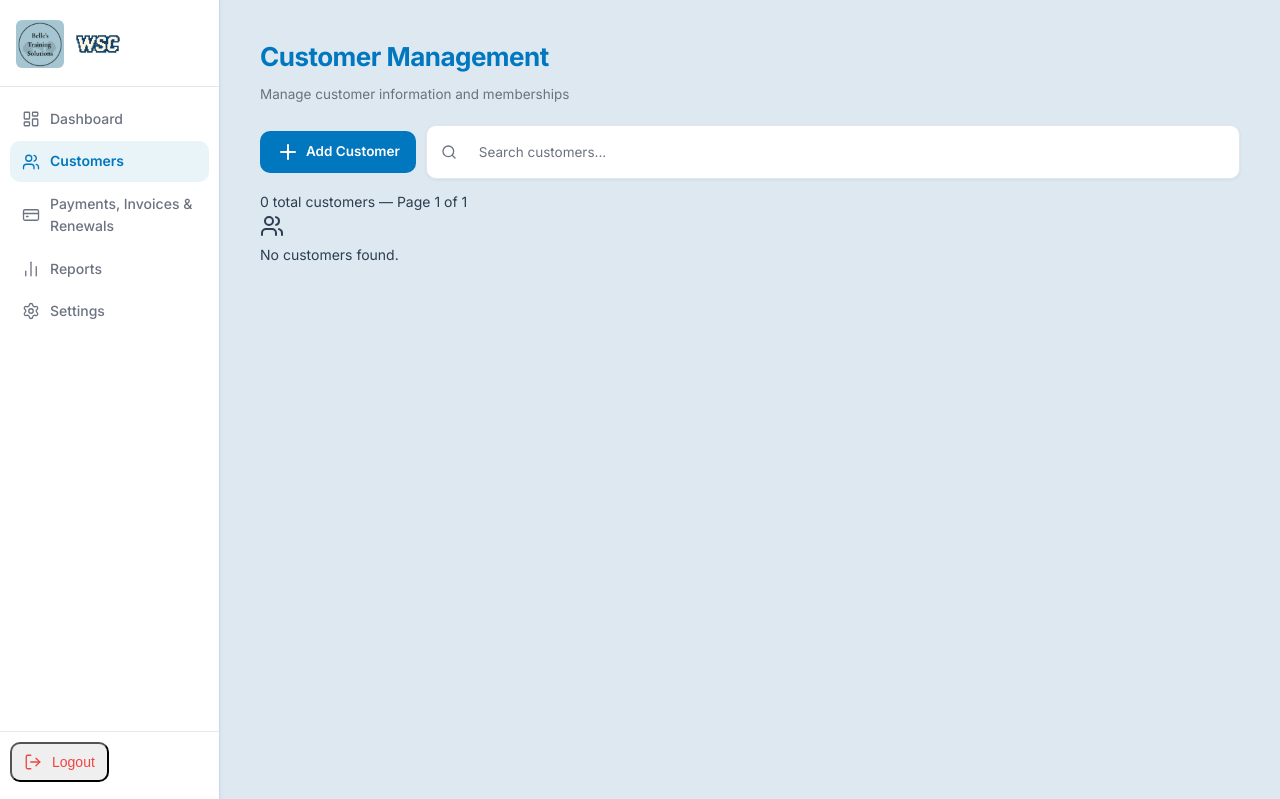
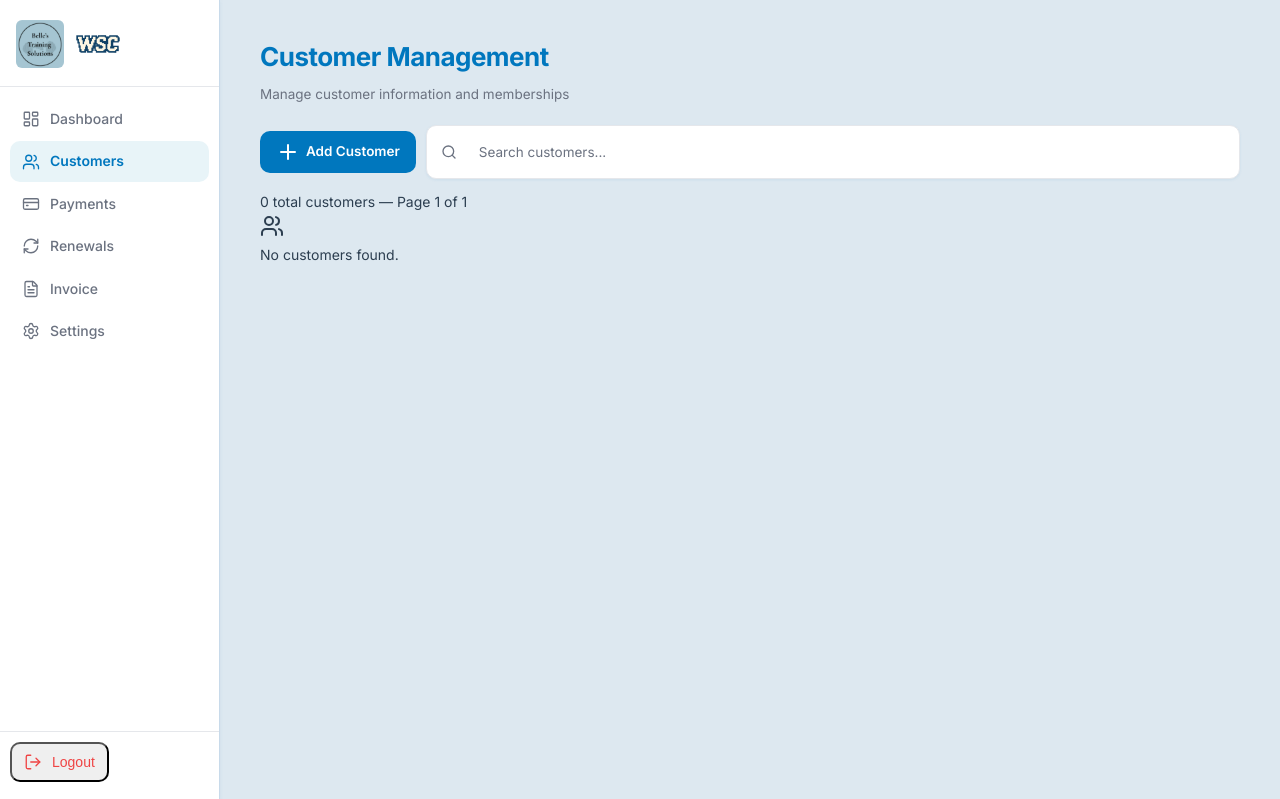
Before and after one commit to CollegeCod/winter-2026-projectrepo, a PHP site: page /customers.php in a window 1280 px wide. Shown: the top 799 px of the page. Run offline with PHP 8.4, Linux system fonts and the light colour scheme; data that the repository does not hold is empty.

Commit message:
Add files via upload

```diff
--- a/ProjectDocs/customers.php
+++ b/ProjectDocs/customers.php
@@ -118,9 +118,7 @@ $customers = $data_stmt->fetchAll(PDO::FETCH_ASSOC);
             <img src="images/WSC_Logo.png" alt="WSC" class="logo-wsc">
         </div>
         <div class="logo-fallback">
-                <div class="logo-circle">
-                    <span>Belle's<br>Training<br>Solutions</span>
-                </div>
+            <div class="logo-circle"><span>Belle's<br>Training<br>Solutions</span></div>
             <span class="wsc-text">WSC</span>
         </div>
     </div>
@@ -134,19 +132,19 @@ $customers = $data_stmt->fetchAll(PDO::FETCH_ASSOC);
             <i data-lucide="users" class="nav-icon"></i>
             <span>Customers</span>
         </a>
-        <a href="invoice_hub.php" class="nav-item">
+        <a href="invoices.php" class="nav-item">
             <i data-lucide="credit-card" class="nav-icon"></i>
-            <span>Payments, Invoices & Renewals</span>
+            <span>Payments</span>
         </a>
- <!--       <a href="renewals.php" class="nav-item">
+        <a href="renewal.php" class="nav-item">
             <i data-lucide="refresh-cw" class="nav-icon"></i>
             <span>Renewals</span>
-        </a> -->
-        <a href="Reports.php" class="nav-item">
-            <i data-lucide="bar-chart-2" class="nav-icon"></i>
-            <span>Reports</span>
         </a>
-        <a href="settings.php" class="nav-item">
+        <a href="invoice.php" class="nav-item">
+            <i data-lucide="file-text" class="nav-icon"></i>
+            <span>Invoice</span>
+        </a>
+        <a href="sys_settings.php" class="nav-item">
             <i data-lucide="settings" class="nav-icon"></i>
             <span>Settings</span>
         </a>
@@ -396,19 +394,56 @@ document.querySelectorAll('tr.clickable-row').forEach(function (row) {
 });
 
 // ── Actions hamburger menu ────────────────────────────────────────────────
+// Portal the dropdown to <body> so overflow clipping on table/scroll containers
+// can never cut it off
+
+var _active_dropdown = null;
+
 function toggleMenu(btn) {
-    var dropdown = btn.nextElementSibling;
-    document.querySelectorAll('.actions-dropdown.open').forEach(function (d) {
-        if (d !== dropdown) d.classList.remove('open');
-    });
-    dropdown.classList.toggle('open');
+    // If clicking the same button, close and bail
+    if (_active_dropdown && _active_dropdown._btn === btn) {
+        closeActiveDropdown();
+        return;
+    }
+
+    closeActiveDropdown();
+
+    var template = btn.nextElementSibling; // the .actions-dropdown in the row
+    var clone     = template.cloneNode(true);
+    clone.classList.add('open');
+    clone.style.position = 'fixed';
+    clone.style.zIndex   = '9999';
+    clone.style.display  = 'block';
+
+    // Position relative to button
+    var rect = btn.getBoundingClientRect();
+    document.body.appendChild(clone);
+
+    var ch = clone.offsetHeight;
+    var cw = clone.offsetWidth;
+
+    // Flip up if not enough room below
+    if (rect.bottom + ch > window.innerHeight) {
+        clone.style.top  = (rect.top - ch) + 'px';
+    } else {
+        clone.style.top  = (rect.bottom + 4) + 'px';
+    }
+    clone.style.left = (rect.right - cw) + 'px';
+
+    _active_dropdown = clone;
+    _active_dropdown._btn = btn;
+}
+
+function closeActiveDropdown() {
+    if (_active_dropdown) {
+        _active_dropdown.remove();
+        _active_dropdown = null;
+    }
 }
 
 document.addEventListener('click', function (e) {
-    if (!e.target.closest('.actions-menu')) {
-        document.querySelectorAll('.actions-dropdown.open').forEach(function (d) {
-            d.classList.remove('open');
-        });
+    if (!e.target.closest('.actions-toggle') && !e.target.closest('.actions-dropdown')) {
+        closeActiveDropdown();
     }
 });
 
```
Lines whose indentation alone changed are shown as unchanged.
